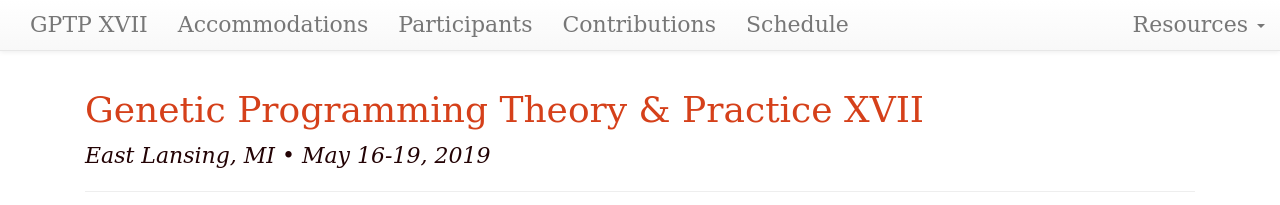
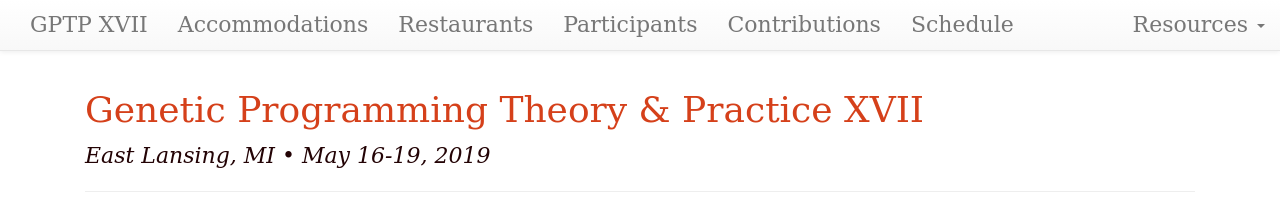
Before and after one commit to GPTP-workshop/gptp-workshop.github.io, a Jekyll site: the page built from index.md, in a window 1280 px wide. Shown: the top 205 px of the page. Built offline with Jekyll 4.4.1, drawn with Linux system fonts in a browser that asks for light colours.

Commit message:
Added restaurants

```diff
--- a/_includes/header.liquid
+++ b/_includes/header.liquid
@@ -15,6 +15,7 @@
       <ul class="nav navbar-nav">
         <li><a href="index.html">GPTP {{page.roman}}<span class="sr-only">(current)</span></a></li>
         <li><a href="accommodations.html">Accommodations</a></li>
+	<li><a href="restaurants.html">Restaurants</a></li>
         <li><a href="attendees.html">Participants</a></li>
         <li><a href="contributions.html">Contributions</a></li>
 	<li><a href="schedule.html">Schedule</a></li>
```
